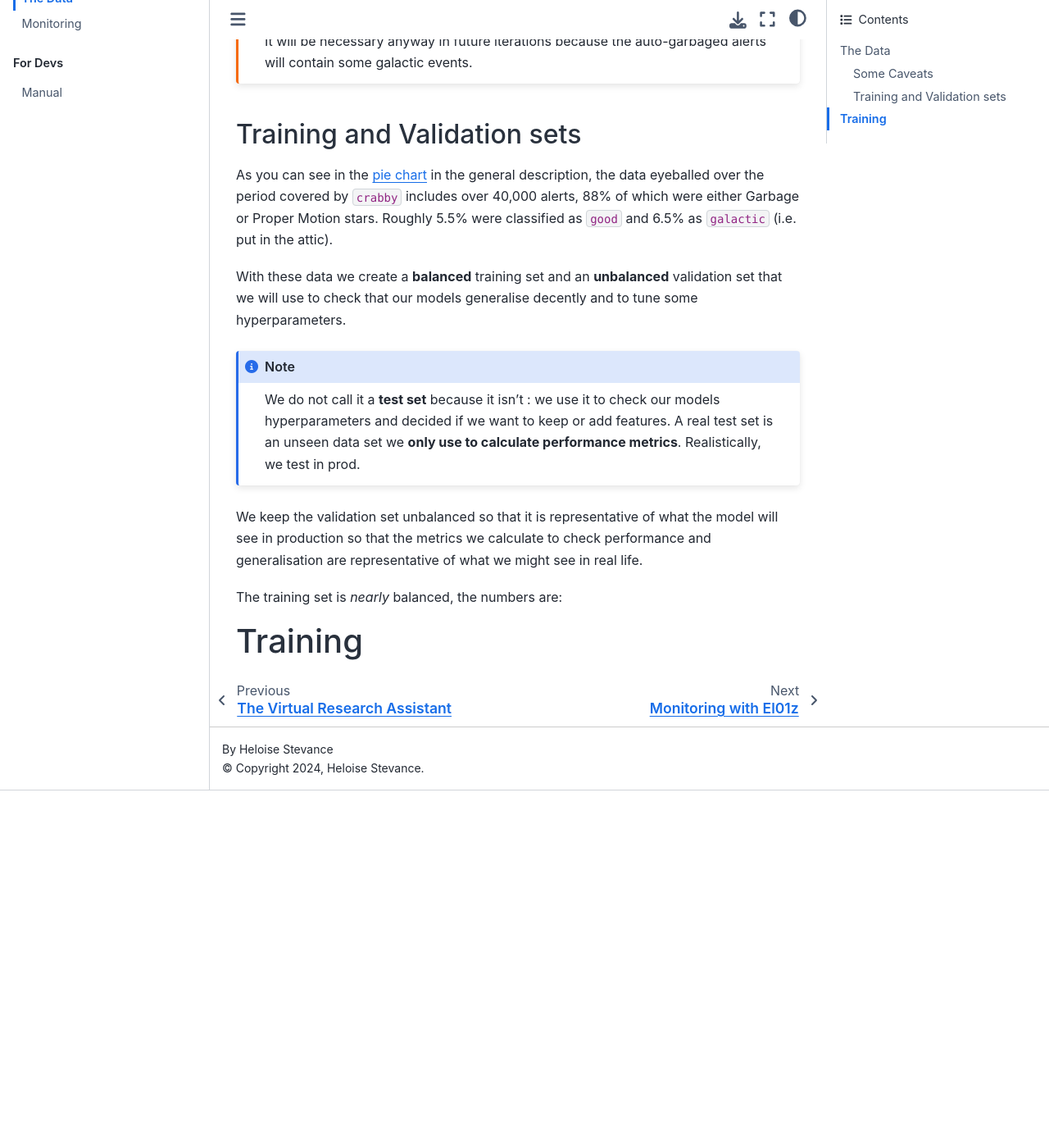
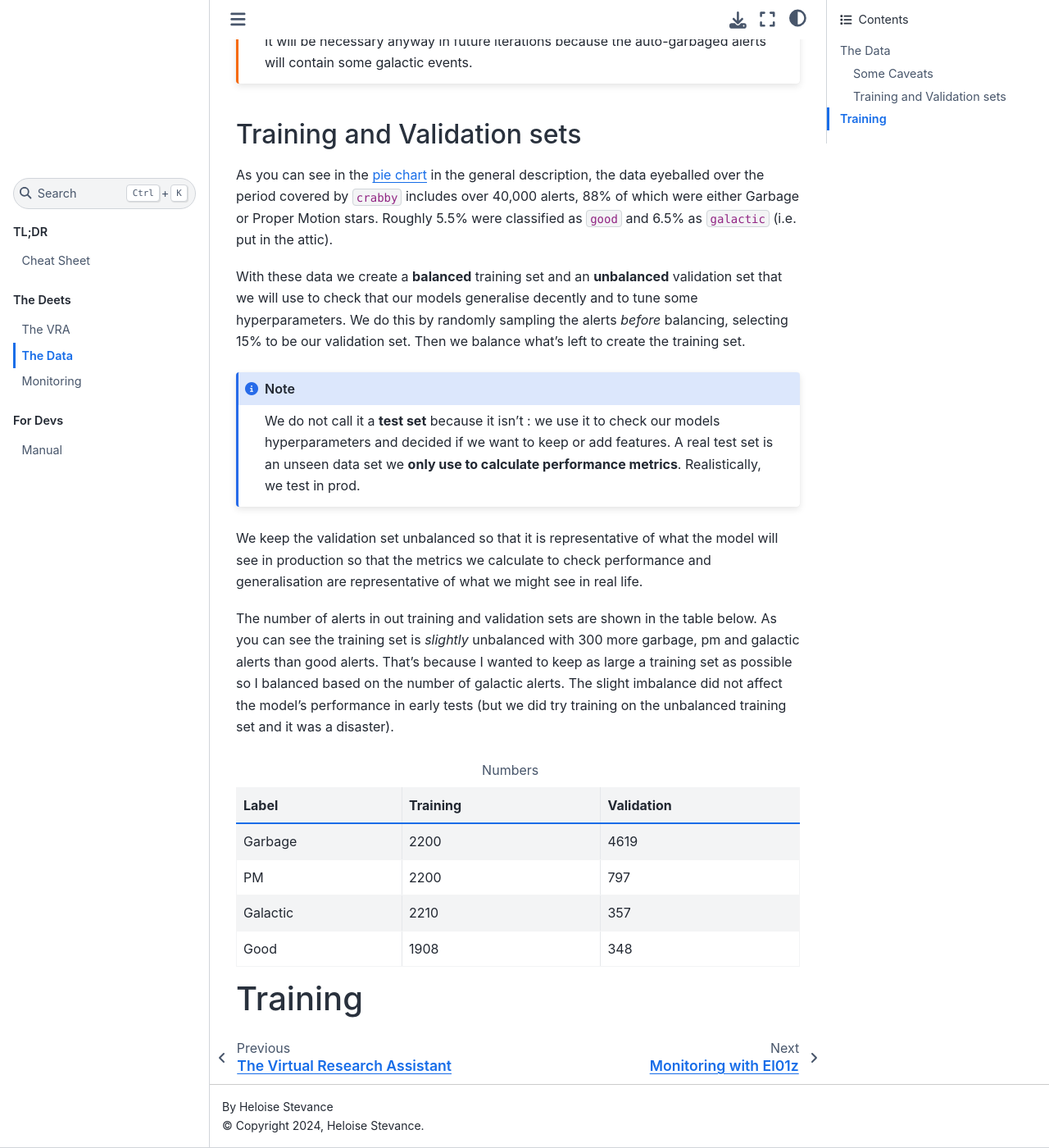
Before and after one commit to HeloiseS/atlasvras, a Sphinx documentation site: the page built from docs/source/models.rst, in a window 1280 px wide and 1400 px high, scrolled down 1302 px. Shown: the whole window at 82% size. Built offline with Sphinx 7.4.7 and the Sphinx Book theme 1.1.4, drawn with Linux system fonts in a browser that asks for light colours; before the commit the page ends 2266 px from its top, so only the background shows below that.

Commit message:
train validation set

```diff
--- a/docs/source/models.rst
+++ b/docs/source/models.rst
@@ -62,6 +62,8 @@
 With these data we create a **balanced** training set and an **unbalanced**
 validation set that we will use to check that our models generalise decently and
 to tune some hyperparameters.
+We do this by randomly sampling the alerts *before* balancing, selecting
+15% to be our validation set. Then we balance what's left to create the training set.
 
 .. note::
    We do not call it a **test set** because it isn't : we use it to check our models
@@ -74,17 +76,33 @@
 check performance and generalisation are representative of what we might
 see in real life.
 
-The training set is *nearly* balanced, the numbers are:
+The number of alerts in out training and validation sets are shown in the
+table below. As you can see the training set is *slightly* unbalanced
+with 300 more garbage, pm and galactic alerts than good alerts.
+That's because I wanted to keep as large a training set as possible
+so I balanced based on the number of galactic alerts. The slight imbalance
+did not affect the model's performance in early tests (but we did
+try training on the unbalanced training set and it was a disaster).
 
-====== =======
-Label      Number
-====== =======
-galactic  2210
-garbage 2200
-pm          2200
-good       1908
-====== =======
+.. list-table:: Numbers
+   :widths: 25 30 30
+   :header-rows: 1
 
+   * - Label
+     - Training
+     - Validation
+   * - Garbage
+     - 2200
+     - 4619
+   * - PM
+     - 2200
+     - 797
+   * - Galactic
+     - 2210
+     - 357
+   * - Good
+     - 1908
+     - 348
 
 
 
```
Also changed, not shown: docs/source/eyeball.rst (+17 -2 lines).
